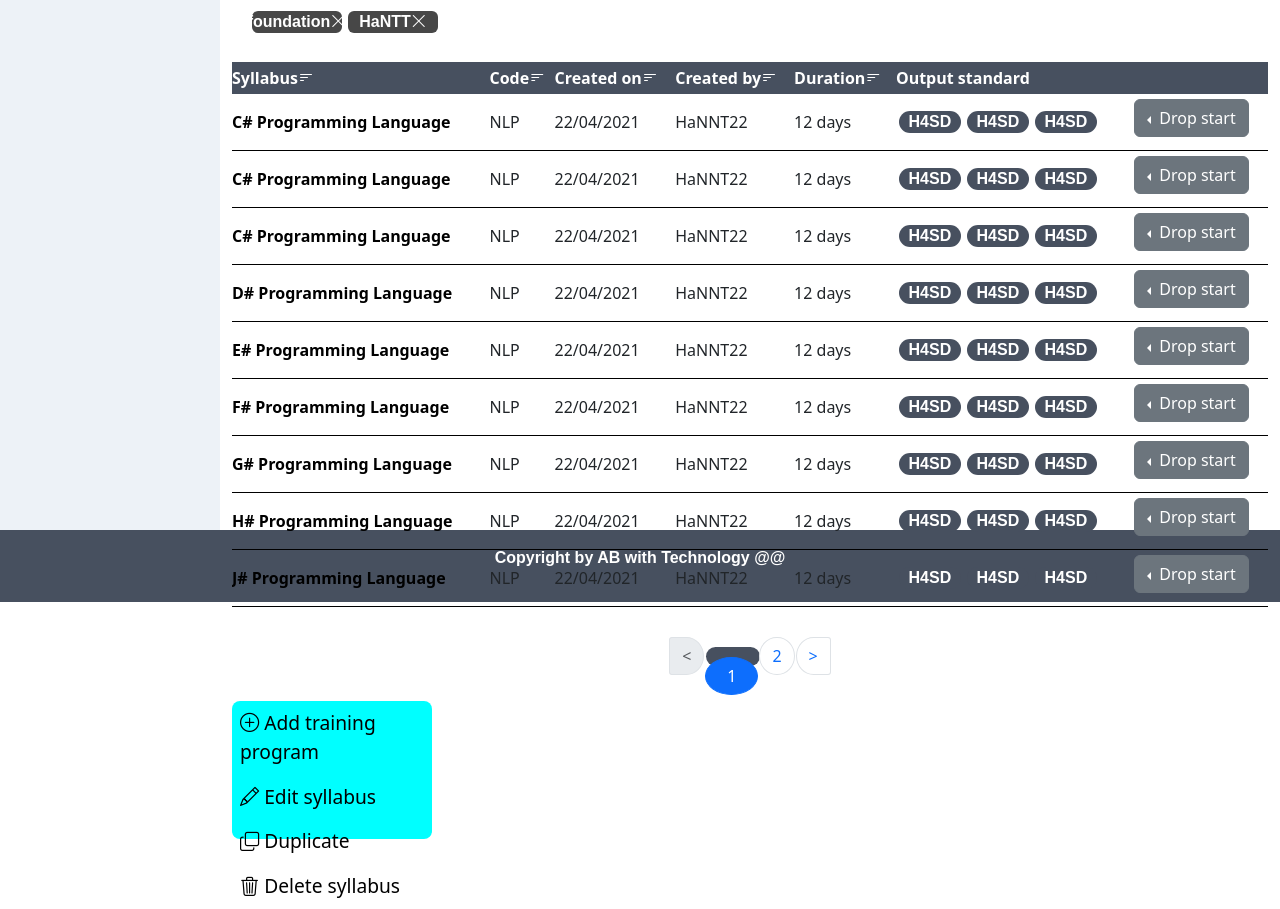
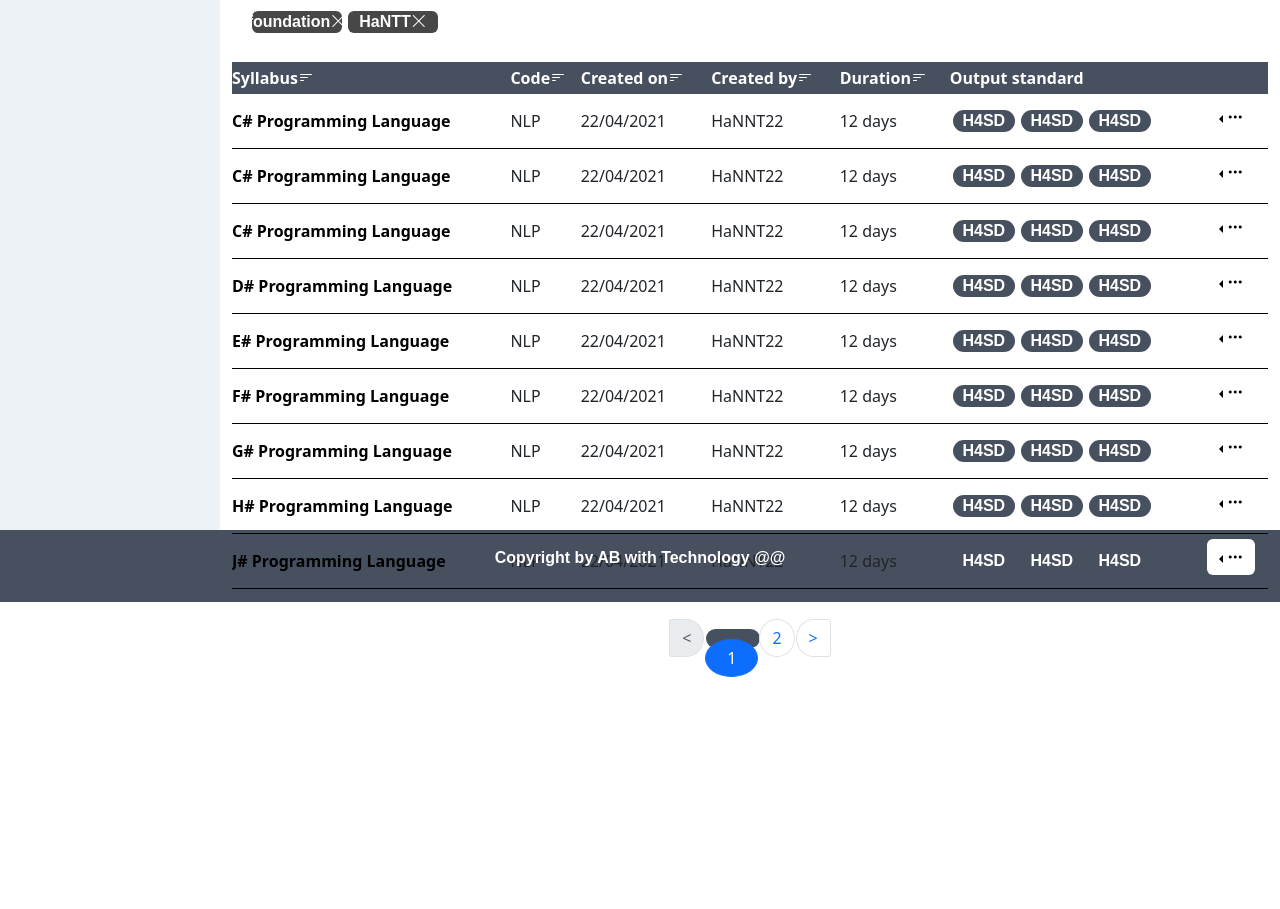
Before and after one commit to anhbang369/manage-education, a React (Create React App) app: page /syllabus in a window 1280 px wide. Shown: the part 184-1093 px from the top of the page. After the commit the page ends 861 px from the top, so only its background shows below. Built offline with nearby package versions, Linux system fonts and the light colour scheme.

Commit message:
fix icon view list syllabus, change fuction in popup

```diff
--- a/src/components/action/ActionMenu.jsx
+++ b/src/components/action/ActionMenu.jsx
@@ -2,6 +2,7 @@ import React from 'react';
 import Dropdown from 'react-bootstrap/Dropdown';
 import DropdownButton from 'react-bootstrap/DropdownButton';
 import 'bootstrap/dist/css/bootstrap.min.css';
+import "./actionMenu.css";
 
 const ActionMenu = () => {
     return (
@@ -14,13 +15,14 @@ const ActionMenu = () => {
                             id={`dropdown-button-drop-${direction}`}
                             drop={direction}
                             variant="secondary"
-                            title={` Drop ${direction} `}
+                            title={<i className="bi bi-three-dots"></i>}
+                            toggle={false}
                         >
-                            <Dropdown.Item eventKey="1">Action</Dropdown.Item>
-                            <Dropdown.Item eventKey="2">Another action</Dropdown.Item>
-                            <Dropdown.Item eventKey="3">Something else here</Dropdown.Item>
+                            <Dropdown.Item eventKey="1"><i className="bi bi-plus-circle"></i> Add training program</Dropdown.Item>
+                            <Dropdown.Item eventKey="2"><i className="bi bi-pencil"></i> Edit syllabus</Dropdown.Item>
+                            <Dropdown.Item eventKey="3"><i className="bi bi-copy"></i> Duplicate</Dropdown.Item>
                             <Dropdown.Divider />
-                            <Dropdown.Item eventKey="4">Separated link</Dropdown.Item>
+                            <Dropdown.Item eventKey="4"><i className="bi bi-trash3"></i> Delete syllabus</Dropdown.Item>
                         </DropdownButton>
                     ),
                 )}
--- /dev/null
+++ b/src/components/action/actionMenu.css
@@ -0,0 +1,9 @@
+#dropdown-button-drop-start{
+    background-color: white;
+    color: black;
+    border: none;
+}
+
+.bi bi-three-dots{
+    width: 20%;
+}
--- a/src/components/popup/Popup.jsx
+++ /dev/null
@@ -1,36 +0,0 @@
-import React from 'react';
-import { useRef } from 'react';
-import "./popup.css";
-
-const Popup = ({ isOpen, onClose }) => {
-
-    const popupRef = useRef();
-
-    const handleClickOutside = (event) => {
-        if (popupRef.current && !popupRef.current.contains(event.target)) {
-            onClose();
-        }
-    };
-
-
-    return (
-        <div className={isOpen ? "popup__overlay" : "popup__overlay hidden"} onClick={handleClickOutside}>
-            <div ref={popupRef} className={isOpen ? "popup__container" : "popup__container hidden"}>
-                <div className="popup__function">
-                    <i className="bi bi-plus-circle"></i> Add training program
-                </div>
-                <div className="popup__function">
-                    <i className="bi bi-pencil"></i> Edit syllabus
-                </div>
-                <div className="popup__function">
-                    <i className="bi bi-copy"></i> Duplicate
-                </div>
-                <div className="popup__function">
-                    <i className="bi bi-trash3"></i> Delete syllabus
-                </div>
-            </div>
-        </div>
-    );
-};
-
-export default Popup;
--- a/src/components/popup/popup.css
+++ /dev/null
@@ -1,17 +0,0 @@
-.popup__container{
-    position: absolute;
-    width: 200px;
-    height: 138px;
-    background-color: aqua;
-    border-radius: 8px;
-}
-
-.popup__function{
-    padding: 8px 8px;
-    font-size: larger;
-    color: black;
-}
-
-.popup__function:first-child{
-    padding: 8px 8px !important;
-}
--- a/src/components/syllabus/View.jsx
+++ b/src/components/syllabus/View.jsx
@@ -3,7 +3,6 @@ import React from 'react';
 import "./view.css";
 import Data from './Data';
 import ReactPaginate from 'react-paginate';
-import Popup from '../popup/Popup';
 import Import from '../import/Import';
 import ActionMenu from '../action/ActionMenu';
 
@@ -79,14 +78,13 @@ const View = () => {
                                 <td className='table__syllabus'>{item.duration}</td>
                                 <td className='table__syllabus'>
                                     <div className="standard__info">
-                                        {/* Sử dụng map để lặp qua các output standard */}
                                         {Object.values(item.output).map((output, index) => (
                                             <p key={index} className="syllabus__standard">{output}</p>
                                         ))}
                                     </div>
                                 </td>
                                 <td className='table__syllabus'>
-                                    <ActionMenu />
+                                    <ActionMenu></ActionMenu>
                                 </td>
                             </tr>
                         ))}
@@ -114,8 +112,6 @@ const View = () => {
                 renderOnZeroPageCount={null}
             />
 
-            <Popup isOpen={false} onClose={false} selectedItem={false} />
-
             <Import property={importOpen} />
         </div>
 
```
